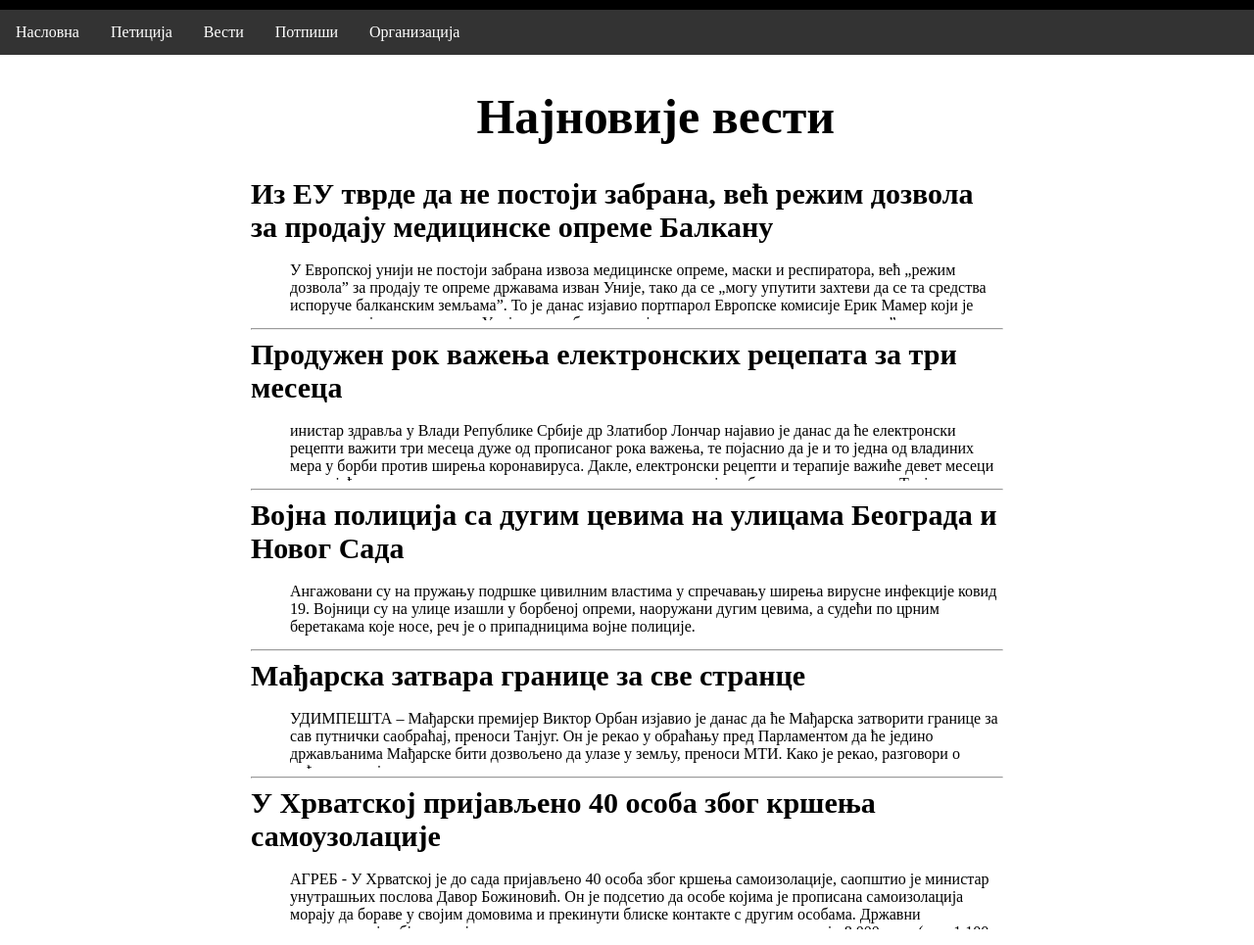
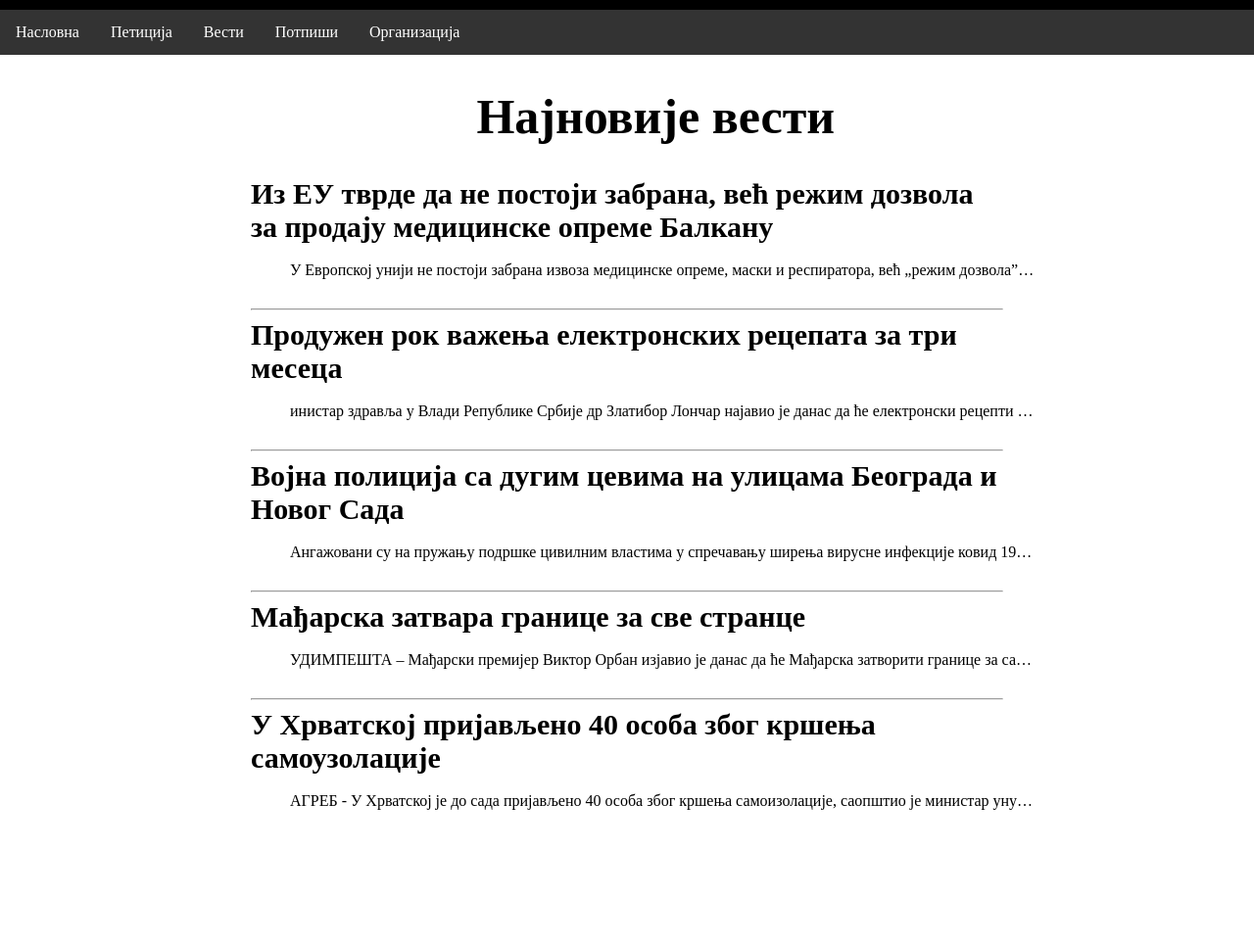
Before and after one commit to bpavle/PetitionWebsite, a PHP site: page /news.html in a window 1280 px wide. Shown: the whole page at 98% size. After the commit the page ends 827 px from the top, so only its background shows below. Run offline with PHP 8.4, Linux system fonts and the light colour scheme.

Commit message:
3 tackice namestene

```diff
--- a/style.css
+++ b/style.css
@@ -161,8 +161,13 @@ body {
   margin-right: 20%;
 }
 .news dd {
-  height: 60px;
-  overflow: auto;
+  height: 40px;
+
+  text-overflow: ellipsis;
+  overflow: hidden;
+  width: 760px;
+  white-space: nowrap;
+
 }
 .links:hover {
   color: red;
```
